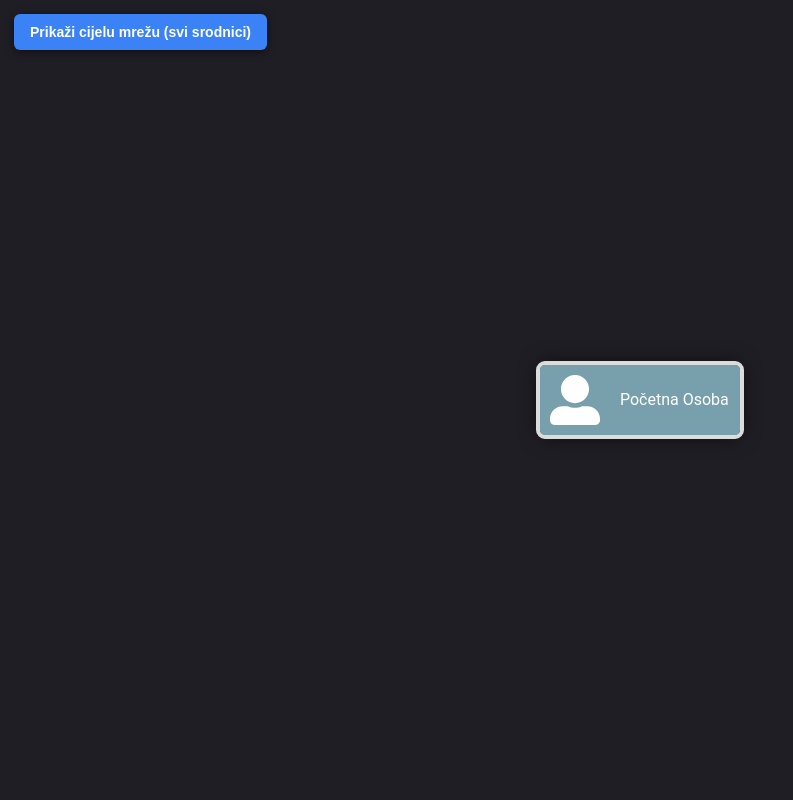
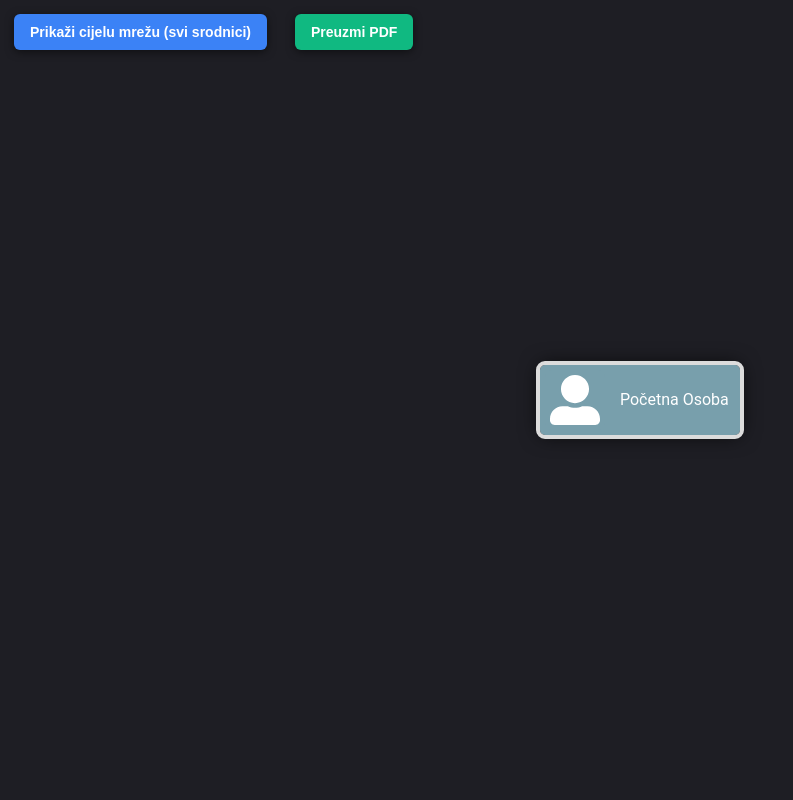
Before and after one commit to LukaZ-25/ObiteljskoStablo, a Flask app: page / in a window 1280 px wide. Shown: the whole page, without its empty margins (0-793 px from the left). Run offline with Flask 3, Linux system fonts and the light colour scheme; data that the repository does not hold is empty.

Commit message:
Add files via upload
Dodana mogućnost prikaza obiteljskog stabla u PDF obliku. Skine se `.pdf` file kojim neovisno se priakzuje obiteljsko stablo. Isti raspored kao u 'Prikaz' stanju. Ovo je frontend strana.

```diff
--- a/templates/index.html
+++ b/templates/index.html
@@ -46,6 +46,25 @@
         #ModeSwitch:hover {
             background: #2563eb;
         }
+        #PdfExportBtn {
+            position: fixed;
+            top: 14px;
+            left: 295px;
+            z-index: 1000;
+            background: #10b981;
+            color: #ffffff;
+            border: none;
+            padding: 10px 16px;
+            border-radius: 6px;
+            font-family: sans-serif;
+            font-size: 14px;
+            font-weight: bold;
+            cursor: pointer;
+            box-shadow: 0 2px 8px rgba(0,0,0,0.5);
+        }
+        #PdfExportBtn:hover {
+            background: #059669;
+        }
         #FullNetwork {
             display: none;
             width: 100%;
@@ -57,6 +76,7 @@
 </head>
 <body>
     <button id="ModeSwitch">Prikaži cijelu mrežu (svi srodnici)</button>
+    <button id="PdfExportBtn" onclick="window.location.href='/api/export/pdf'">Preuzmi PDF</button>
     <div id="FullNetwork"></div>
 
     <div id="FamilyChart" class="f3"></div>
```
